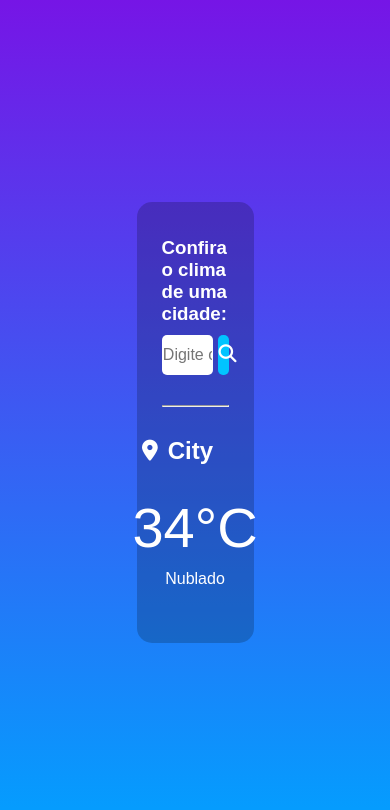
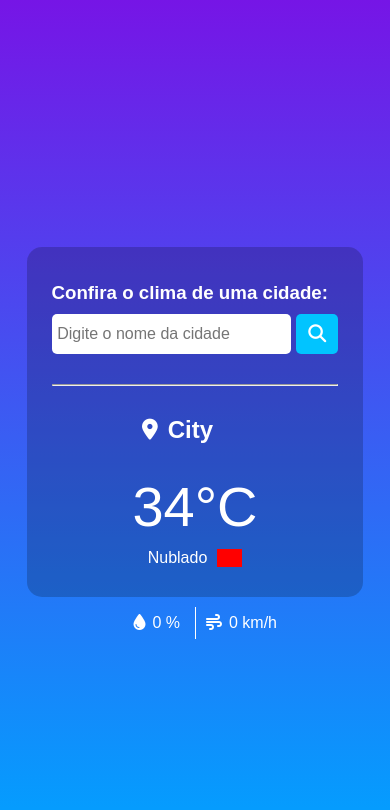
Before and after one commit to vinicius-melo99/weather-app, a website built with Vite: page index.html in a window 390 px wide. Built offline with nearby package versions, Linux system fonts and the light colour scheme.

Commit message:
Dando novos retoque à estilização

```diff
--- a/index.html
+++ b/index.html
@@ -57,11 +57,24 @@
                 <section class="temperature-elements">
                     <h1><span>34</span>°C</h1>
                 </section>
+
                 <section class="temperature-elements">
                     <span id="weather-state">Nublado</span>
+                    <div id="weather-state-icon"></div>
                 </section>
             </section>
-            <section class="weather-condition"></section>
+
+            <section class="weather-condition">
+                <section class="weather-condition-wraper">
+                    <i class="fa-sharp fa-solid fa-droplet"></i>
+                    <span><span id="umidity-percent">0</span> %</span>
+                </section>
+
+                <section class="weather-condition-wraper">
+                    <i class="fa-sharp fa-solid fa-wind"></i>
+                    <span><span id="wind-speed">0</span> km/h</span>
+                </section>
+            </section>
         </section>
     </section>
 </body>
--- a/src/style.css
+++ b/src/style.css
@@ -144,5 +144,60 @@ hr{
 }
 
 .temperature-elements {
+    display: flex;
     margin-top: 10px;
 }
+
+#weather-state-icon {
+    width: 25px;
+    height: 18px;
+    margin-left: 10px;
+    background-color: red;
+}
+
+.weather-condition {
+    display: flex;
+}
+
+.weather-condition-wraper {
+    width: 50%;
+    display: flex;
+    padding: 7px 0;
+    justify-content: center;
+    margin-top: 20px;
+    border-left: 1px solid #fff;
+}
+
+.weather-condition-wraper:nth-child(1) {
+    border-left: none;
+    justify-content: flex-end;
+    padding-right: 15px;
+}
+
+.weather-condition-wraper:nth-child(2) {
+    justify-content: flex-start;
+    padding-left: 10px;
+}
+
+.weather-condition-wraper i {
+    margin-right: 7px;
+}
+
+@media screen and (max-width: 1024px) {
+    .information-screen {
+        width: 55%;
+        height: 350px;
+    }
+
+    body {
+        padding: 30px 2%;
+        background-size: 100%;
+    }
+}
+
+@media screen and (max-width: 768px) {
+    .information-screen {
+        width: 90%;
+        height: 350px;
+    }
+}
```
